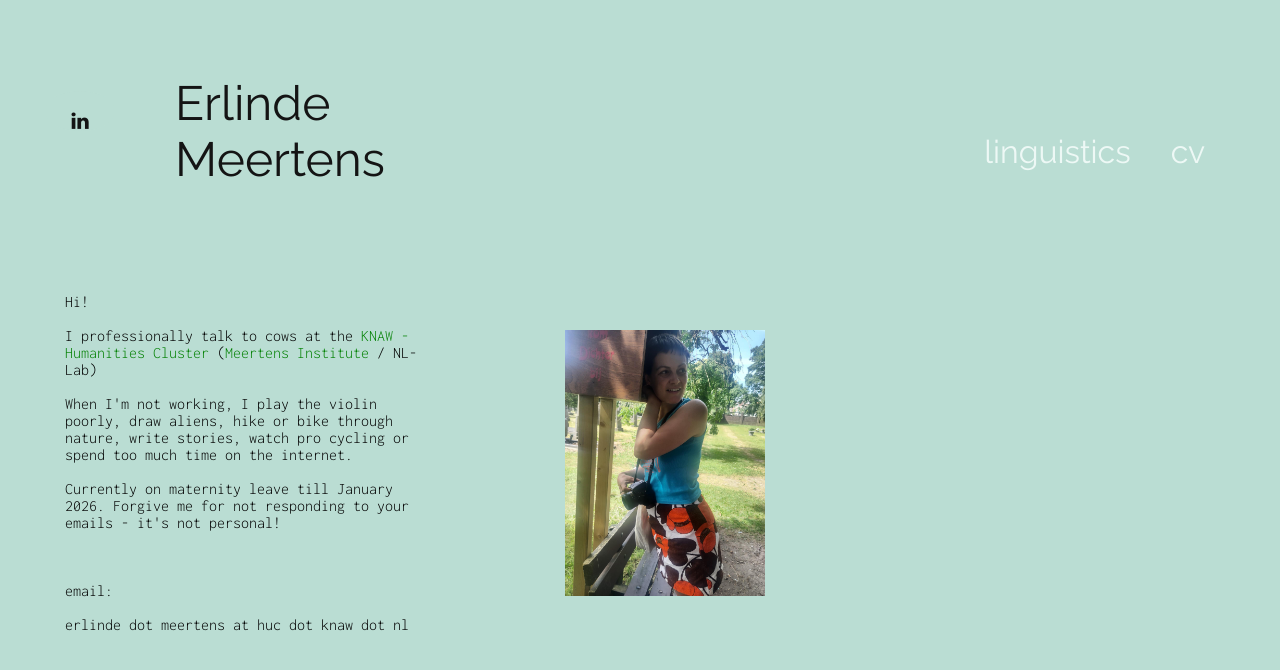
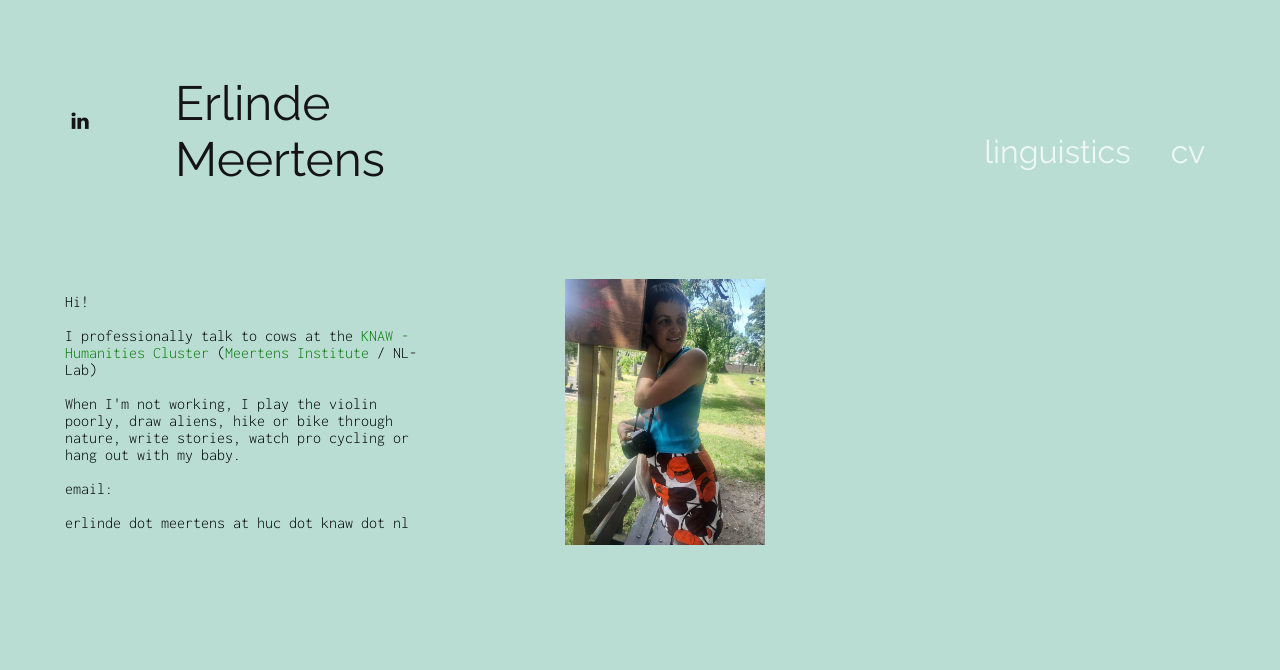
Before and after one commit to emeertens/personal, a Jekyll site: the page built from index.md, in a window 1280 px wide. Shown: the top 670 px of the page. Built offline with Jekyll 4.4.1, drawn with Linux system fonts in a browser that asks for light colours.

Commit message:
Update personal activities and maternity leave status

```diff
--- a/index.md
+++ b/index.md
@@ -8,10 +8,7 @@ layout: home
 
 
 <br> <br>
-When I'm not working, I play the violin poorly, draw aliens, hike or bike through nature, write stories, watch pro cycling or spend too much time on the internet.
-<br> <br>
-Currently on maternity leave till January 2026. Forgive me for not responding to your emails - it's not personal!
-<br> <br>
+When I'm not working, I play the violin poorly, draw aliens, hike or bike through nature, write stories, watch pro cycling or hang out with my baby.
 <br> <br>
 email:
 <br> <br>
```
